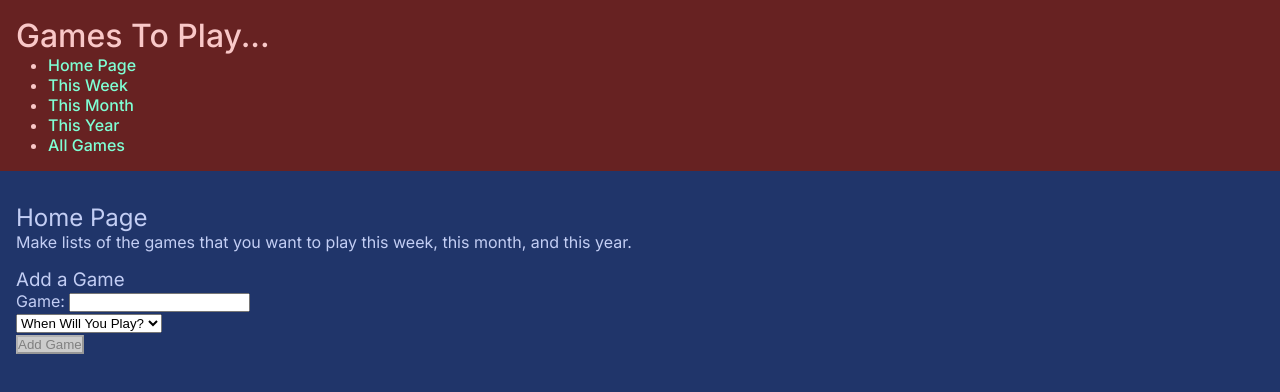
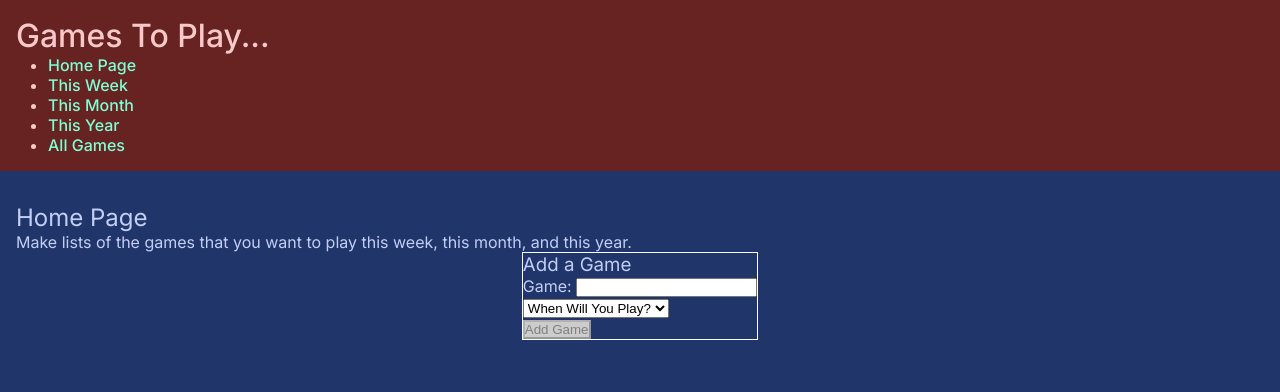
Before and after one commit to franco-ortega/to-do-games, a Next.js app: page / in a window 1280 px wide. Shown: the top 392 px of the page. Built offline with nearby package versions, Linux system fonts and the light colour scheme.

Commit message:
sepearate h tag styles into corresponding components

```diff
--- /dev/null
+++ b/components/addGame/AddGame.module.scss
@@ -0,0 +1,10 @@
+.AddGame {
+  border: 1px white solid;
+  width: fit-content;
+
+  margin: auto;
+
+  h3 {
+    font-weight: 400;
+  }
+}
--- a/components/addGame/AddGame.tsx
+++ b/components/addGame/AddGame.tsx
@@ -2,6 +2,7 @@ import { timeSpan } from '@/utils/enums';
 import { getGames, setGames } from '@/utils/localStorage';
 import { TimeSpanOptions } from '@/utils/types';
 import React, { useState } from 'react';
+import styles from './AddGame.module.scss';
 
 export default function AddGame() {
   const [game, setGame] = useState('');
@@ -27,7 +28,7 @@ export default function AddGame() {
   };
 
   return (
-    <section>
+    <section className={styles.AddGame}>
       <h3>Add a Game</h3>
       <form onSubmit={addGame}>
         <p>
--- a/components/home/Home.module.scss
+++ b/components/home/Home.module.scss
@@ -1,7 +1,7 @@
 .Home {
   padding: 1rem;
 
-  h2, h3, h4 {
+  h2 {
     font-weight: 400;
     margin-top: 1rem;
   }
```
